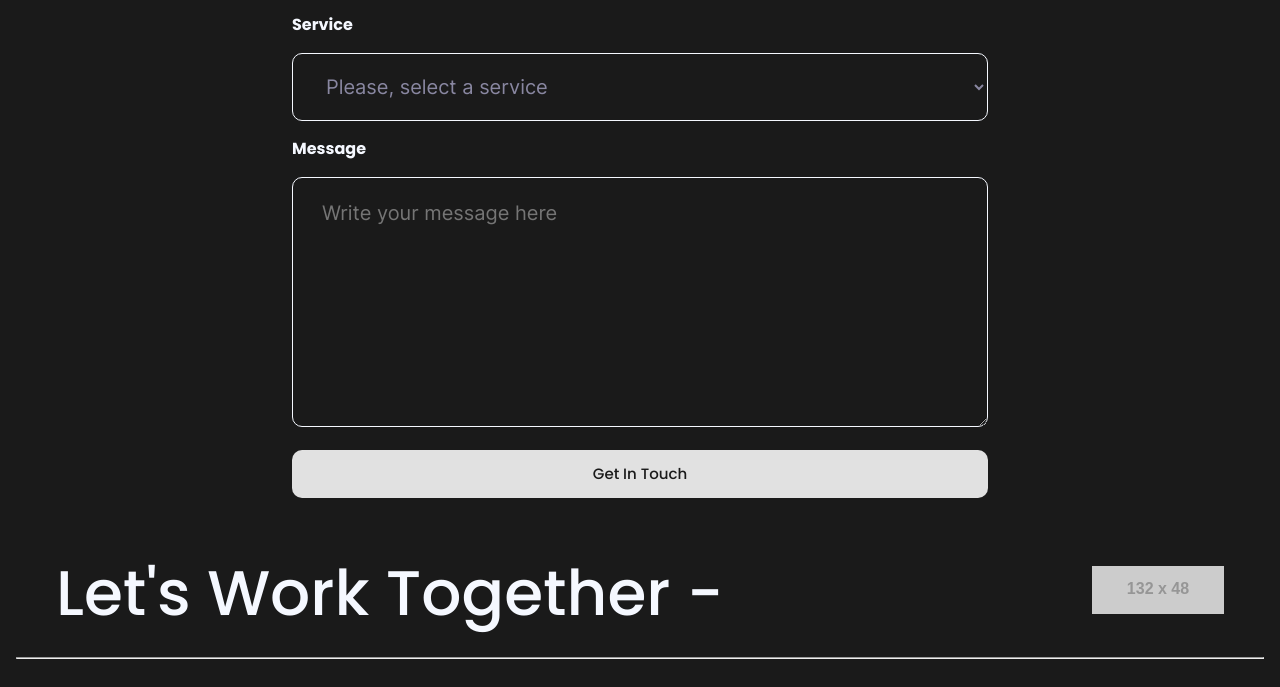
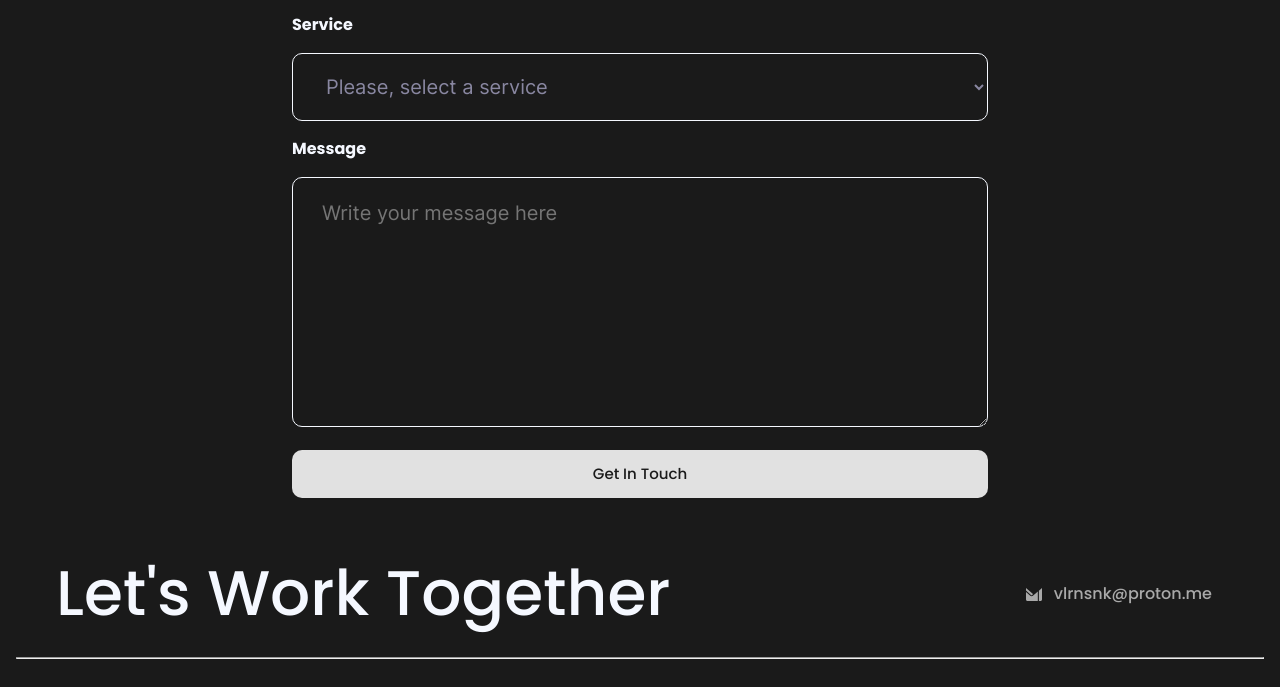
Before and after one commit to vlrnsnk/portfolio, a website: page src/index.html in a window 1280 px wide. Shown: the part 4385-5072 px from the top of the page. Drawn offline with nearby package versions, Linux system fonts and the light colour scheme; files that its build step writes are made by us from their sources; placeholder pictures from the web are drawn by us.

Commit message:
Change img placeholder to actual email

```diff
--- a/src/index.html
+++ b/src/index.html
@@ -236,10 +236,11 @@
     </main>
     <footer class="footer container">
       <div class="footer__top">
-        <p class="footer__text">Let's Work Together - </p>
+        <p class="footer__text">Let's Work Together</p>
         <address>
-          <a href="mailto:example@email.com">
-            <img src="https://placehold.co/132x48.png" alt="my email" width="132" height="48">
+          <a class="footer__email" href="mailto:vlrnsnk@proton.me">
+            <svg xmlns="http://www.w3.org/2000/svg" width="24" height="24" fill="none" viewBox="0 0 24 24"><rect width="24" height="24" x=".463" rx="8"></rect><path fill="currentColor" fill-rule="evenodd" d="M4 17.4286V9.99455L8.26814 13.7705L8.26812 13.7706L8.27233 13.7743C9.01628 14.419 10.1188 14.4265 10.8714 13.7919L12.9147 12.0689C12.9409 12.0493 12.9665 12.0287 12.9917 12.0071L15.8182 9.58441V18.9524H5.52381C4.68223 18.9524 4 18.2702 4 17.4286ZM16.9091 18.9524H18.4762C19.3177 18.9524 20 18.2702 20 17.4286V6L16.9091 8.64935V18.9524ZM8.98865 12.9514L4 8.538V6L11.0083 12.0071C11.057 12.0489 11.1076 12.087 11.1599 12.1216L10.1682 12.9578C9.82673 13.2458 9.32679 13.2429 8.98865 12.9514Z" clip-rule="evenodd"></path><defs></defs></svg>
+            <span>vlrnsnk@proton.me</span>
           </a>
         </address>
       </div>
--- a/src/sass/layout/_footer.scss
+++ b/src/sass/layout/_footer.scss
@@ -12,9 +12,15 @@
 
   &__top {
     display: flex;
+    flex-direction: column;
     justify-content: space-between;
     align-items: center;
+    gap: 16px;
     margin-bottom: 32px;
+
+    @media screen and (min-width: 1000px) {
+      flex-direction: row;
+    }
   }
 
   &__text {
@@ -42,6 +48,29 @@
     @media screen and (min-width: 1000px) {
       flex-direction: row;
       justify-content: space-between;
+    }
+  }
+
+  &__email {
+    display: flex;
+    gap: 8px;
+    align-items: center;
+    padding: 12px;
+    font-family: "Poppins", "Verdana", sans-serif;
+    font-weight: 500;
+    font-style: normal;
+    text-decoration: none;
+    font-size: 16px;
+    line-height: 1.5;
+    color: abstracts.$color-text-secondary;
+    @include abstracts.transition(color);
+
+    &:hover {
+      color: abstracts.$color-brand-primary;
+    }
+
+    &:active {
+      color: abstracts.$highlight-brand-primary;
     }
   }
 }
```
